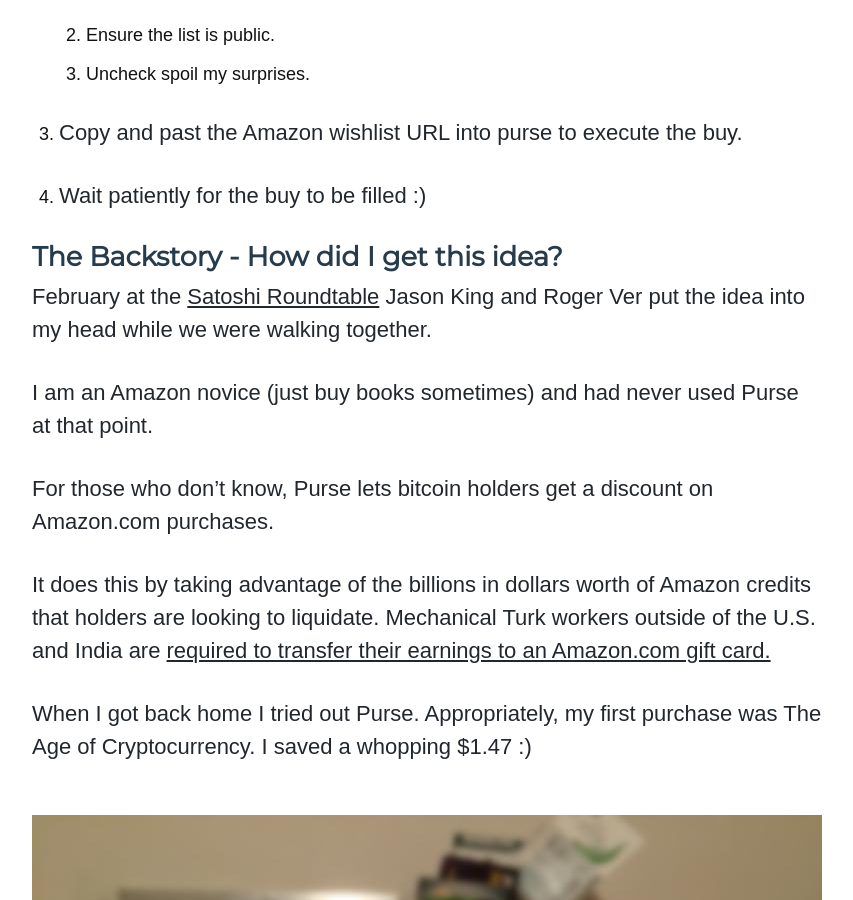
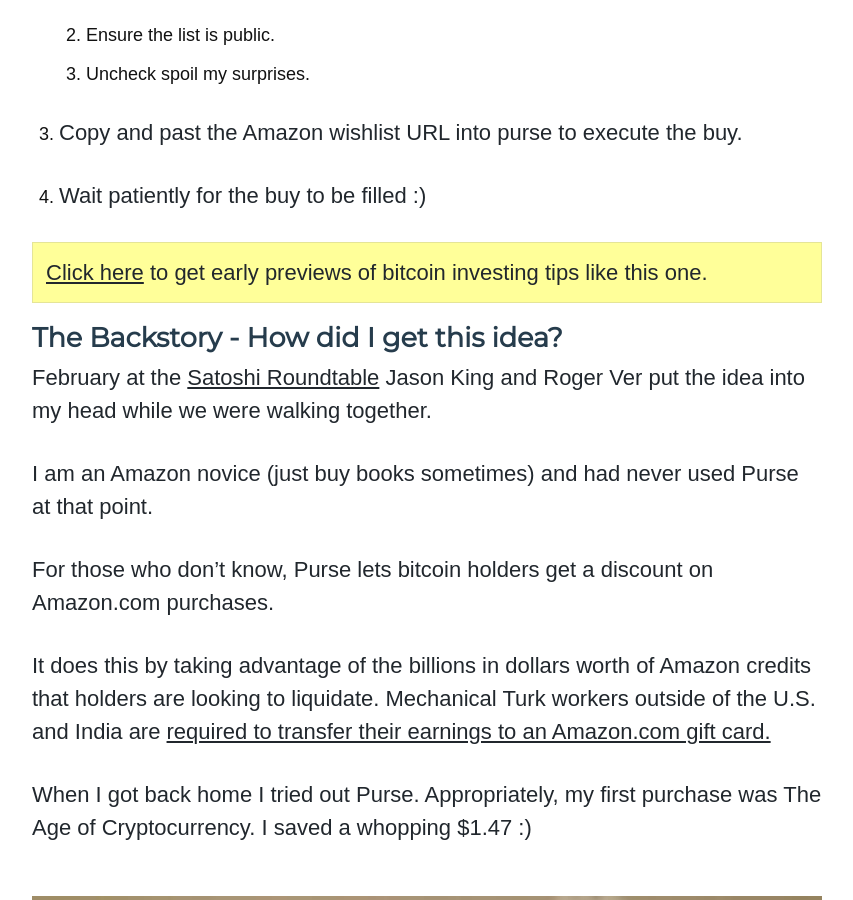
Before and after one commit to davidsilvasmith/bitcoinbulls.net, a Jekyll site: the page built from _posts/2015-09-08-how-to-make-money-arbitraging-bitcoin-amazon-gold.md, in a window 1280 px wide and 900 px high, scrolled down 12801 px. Shown: the whole window, without its empty margins (228-1081 px from the left). Built offline with Jekyll 4.4.1, drawn with Linux system fonts in a browser that asks for light colours; nearby versions of some CDN libraries; some web fonts are replaced; comment, search, counter and statistics services are not loaded.

Commit message:
added yellow box cta on gold arbitrage

```diff
--- /dev/null
+++ b/_includes/cta-box.html
@@ -0,0 +1,2 @@
+
+<p style="background: none repeat scroll 0 0 #ff9; clear: both; margin-bottom: 18px; overflow: hidden; border: 1px solid #e5e597; padding: 13px;">{% include request-signup-link.html param="Click here" %} to get early previews of bitcoin investing tips like this one.</p>
--- a/_posts/2015-09-08-how-to-make-money-arbitraging-bitcoin-amazon-gold.md
+++ b/_posts/2015-09-08-how-to-make-money-arbitraging-bitcoin-amazon-gold.md
@@ -173,6 +173,8 @@
 
 1. Wait patiently for the buy to be filled :)
 
+{% include cta-box.html %}
+
 ## The Backstory - How did I get this idea?
 
 February at the [Satoshi Roundtable](/satoshi-roundtable-scheme-exposed.html) Jason King and Roger Ver put the idea into my head while we were walking together.
```
